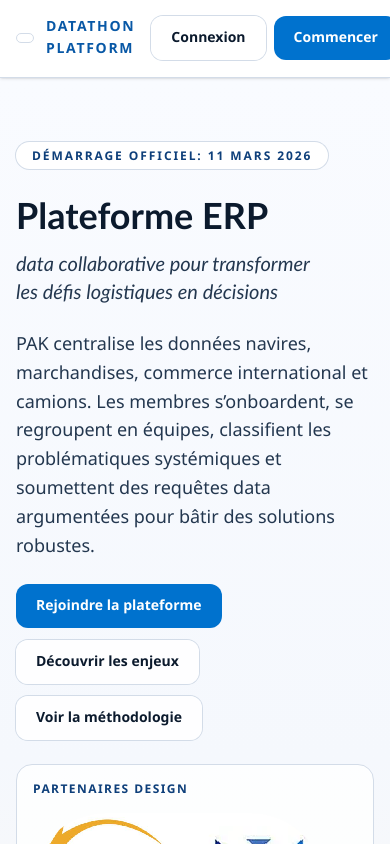
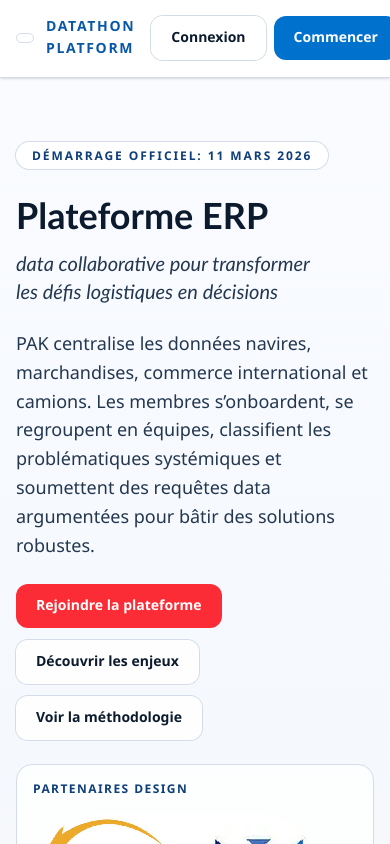
Before and after one commit to gabykant/pak-datathon-v2, a Next.js app: page / in a window 390 px wide. Shown: the top 844 px of the page. Built offline with nearby package versions, Linux system fonts and the light colour scheme.

Commit message:
Adding the About Us content

```diff
--- a/src/app/a-propos/page.tsx
+++ b/src/app/a-propos/page.tsx
@@ -4,6 +4,25 @@ import { SectionTitle } from '@/components/ui/section-title'
 export default function AboutPage() {
   return (
     <MarketingLayout>
+
+      <section className="mx-auto w-full max-w-6xl space-y-8 px-4 py-16 sm:px-6 lg:px-8">
+        <SectionTitle
+          eyebrow="A Propos"
+          title="Box Lab PAK - ActivSpaces"
+          subtitle="Contexte et vision du projet"
+        />
+        <article className="rounded-2xl border border-[var(--ink-200)] bg-white p-6">
+          <p className="mt-3 text-sm leading-relaxed text-[var(--ink-700)]">
+            Le Box Lab est une initiative ambitieuse visant à déployer un laboratoire d’innovation au sein d’ActivSpaces, un incubateur de startups réputé de Douala.
+          </p>
+          <p className="mt-3 text-sm leading-relaxed text-[var(--ink-700)]">Ce partenariat stratégique entre le Port Autonome de Kribi (PAK) et ActivSpaces permettra de créer un espace de travail dynamique et connecté, équipé de ressources technologiques avancées.
+          </p>
+          <p className="mt-3 text-sm leading-relaxed text-[var(--ink-700)]">
+            Le PAK assure le financement de cette prestation, témoignant de son engagement envers l’innovation et le développement technologique dans le secteur portuaire camerounais.
+          </p>
+        </article>
+      </section>
+
       <section className="mx-auto w-full max-w-6xl space-y-8 px-4 py-16 sm:px-6 lg:px-8">
         <SectionTitle
           eyebrow="Projet"
--- a/src/components/marketing/hero.tsx
+++ b/src/components/marketing/hero.tsx
@@ -26,7 +26,7 @@ export function Hero() {
             requêtes data argumentées pour bâtir des solutions robustes.
           </p>
           <div className="flex flex-wrap gap-3">
-            <ButtonLink href="/auth/register">Rejoindre la plateforme</ButtonLink>
+            <ButtonLink href="/auth/register" variant="tertiary">Rejoindre la plateforme</ButtonLink>
             <ButtonLink href="/problematiques" variant="secondary">
               Découvrir les enjeux
             </ButtonLink>
--- a/src/components/ui/button-link.tsx
+++ b/src/components/ui/button-link.tsx
@@ -3,17 +3,31 @@ import Link from 'next/link'
 type ButtonLinkProps = {
   href: string
   children: React.ReactNode
-  variant?: 'primary' | 'secondary'
+  variant?: 'primary' | 'secondary' | 'tertiary'
   className?: string
 }
 
 export function ButtonLink({ href, children, variant = 'primary', className }: ButtonLinkProps) {
   const base =
     'inline-flex items-center justify-center rounded-xl px-5 py-3 text-sm font-semibold transition-all focus-visible:outline-none focus-visible:ring-2 focus-visible:ring-offset-2'
-  const style =
-    variant === 'primary'
-      ? 'bg-[var(--brand-500)] !text-white hover:bg-[var(--brand-600)] focus-visible:ring-[var(--brand-500)]'
-      : 'bg-white/90 text-[var(--ink-900)] ring-1 ring-[var(--ink-200)] hover:bg-[var(--sand-100)] focus-visible:ring-[var(--brand-400)]'
+
+    // const style =
+    // variant === 'primary'
+    //   ? 'bg-[var(--brand-500)] !text-white hover:bg-[var(--brand-600)] focus-visible:ring-[var(--brand-500)]'
+    //   : 'bg-white/90 text-[var(--ink-900)] ring-1 ring-[var(--ink-200)] hover:bg-[var(--sand-100)] focus-visible:ring-[var(--brand-400)]'
+
+    const variants = {
+      primary:
+        'bg-[var(--brand-500)] !text-white hover:bg-[var(--brand-600)] focus-visible:ring-[var(--brand-500)]',
+
+      secondary:
+        'bg-white/90 text-[var(--ink-900)] ring-1 ring-[var(--ink-200)] hover:bg-[var(--sand-100)] focus-visible:ring-[var(--brand-400)]',
+
+      tertiary:
+        'bg-red-500 !text-white hover:bg-red-600 focus-visible:ring-red-500'
+    }
+
+    const style = variants[variant ?? 'primary']
 
   return (
     <Link href={href} className={`${base} ${style} ${className ?? ''}`.trim()}>
```
